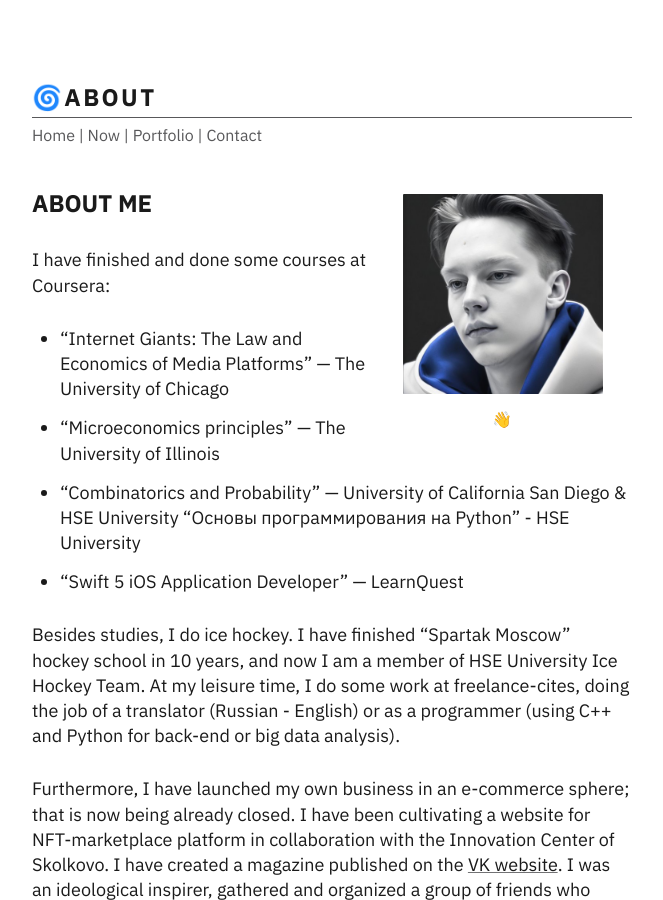
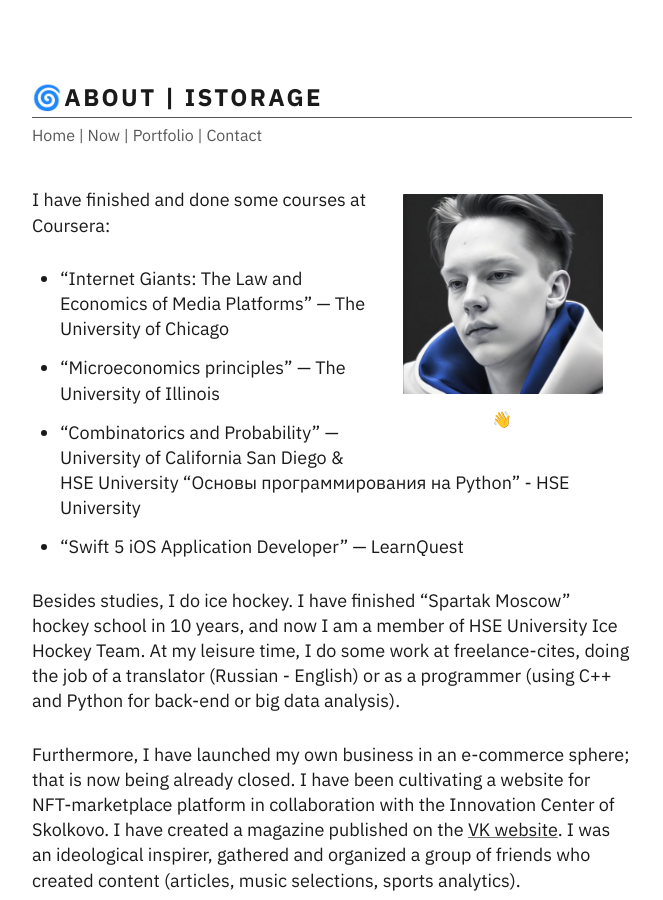
Before and after one commit to suchkow/suchkow.github.io, a Jekyll site: the page built from _pages/about.md, in a window 1280 px wide and 900 px high. Shown: the whole window, without its empty margins (308-971 px from the left). Built offline with Jekyll 4.4.1, drawn with Linux system fonts in a browser that asks for light colours.

Commit message:
Minor changes

```diff
--- a/_pages/about.md
+++ b/_pages/about.md
@@ -1,5 +1,5 @@
 ---
-title: 'About'
+title: 'About | IStorage'
 description: "Ilya Suchkov "
 nav: custom
 custom-nav:
@@ -12,7 +12,6 @@
 
 {% include about-picture-img.html %}
 
-# ABOUT ME
 I have finished and done some courses at Coursera:
 - "Internet Giants: The Law and Economics of Media Platforms" — The University of Chicago
 - "Microeconomics principles" — The University of Illinois
```
